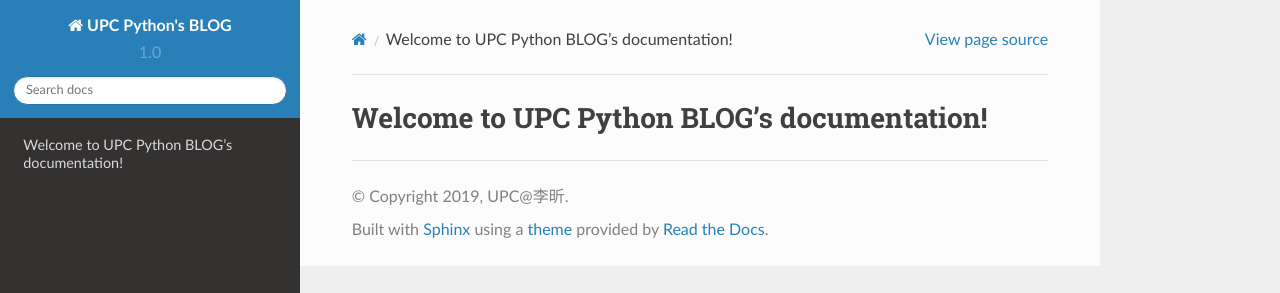
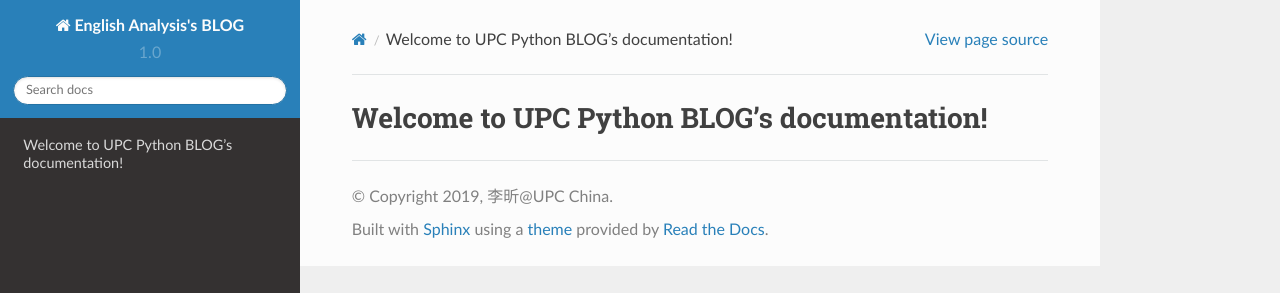
Before and after one commit to cinger007/EnglishAnalysis, a Sphinx documentation site: the page built from source/index.rst, in a window 1280 px wide. Shown: the top 293 px of the page. Built offline with Sphinx 7.4.7 and the Read the Docs theme 2.0.0, drawn with Linux system fonts in a browser that asks for light colours; pages that are not in the unit, such as notebooks, are missing from menus.

Commit message:
title modification

```diff
--- a/source/conf.py
+++ b/source/conf.py
@@ -51,8 +51,8 @@ source_suffix = ['.rst','.md']
 master_doc = 'index'
 
 # General information about the project.
-project = u'UPC Python\'s BLOG'
-copyright = u'2019, UPC@李昕'
+project = u'English Analysis\'s BLOG'
+copyright = u'2019, 李昕@UPC China'
 
 # The version info for the project you're documenting, acts as replacement for
 # |version| and |release|, also used in various other places throughout the
@@ -70,7 +70,7 @@ html_theme = 'default'
 html_static_path = ['_static']
 
 # Output file base name for HTML help builder.
-htmlhelp_basename = 'Python-Time BLOG'
+htmlhelp_basename = 'English-Analysis BLOG'
 
 
 # -- Options for LaTeX output ---------------------------------------------
```
Also changed, not shown: 1 other file.
